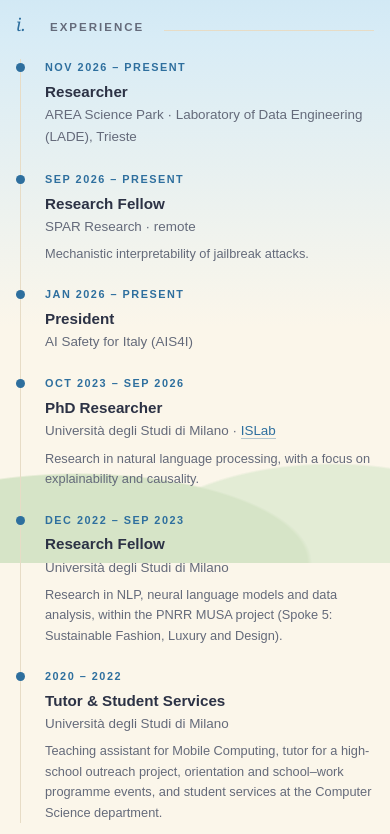
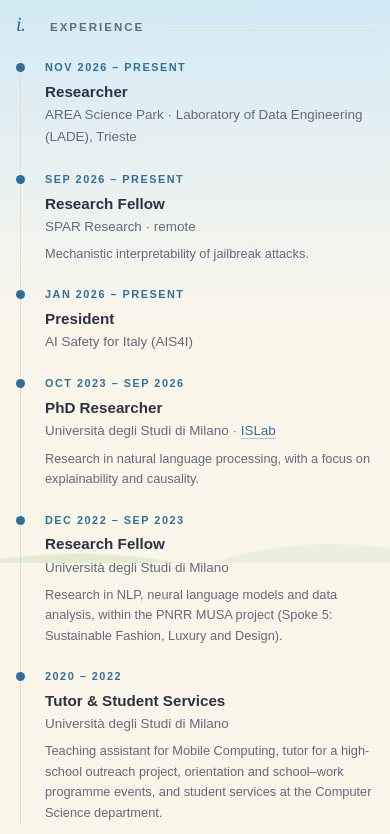
Before and after one commit to eliroc98/eliroc98.github.io, a plain HTML site: page background.html in a window 390 px wide. Shown: the part 281-1115 px from the top of the page. Drawn offline with Linux system fonts and the light colour scheme; a web font is replaced by a local one.

Commit message:
Add flame sprite favicon and tone down background scenery
Keep clouds in a thin band below the nav so they no longer sit behind
content, and shrink the hills on small screens.

Co-Authored-By: Claude Opus 5.5 <noreply@anthropic.com>

```diff
--- a/background.html
+++ b/background.html
@@ -9,6 +9,9 @@
 <link rel="preconnect" href="https://fonts.gstatic.com" crossorigin>
 <link href="https://fonts.googleapis.com/css2?family=Kaisei+Decol:wght@400;700&family=Zen+Maru+Gothic:wght@400;500;700&display=swap" rel="stylesheet">
 <script>(function(){var t=null;try{t=localStorage.getItem('theme');}catch(e){}if(t!=='light'&&t!=='dark'){t=window.matchMedia&&matchMedia('(prefers-color-scheme: dark)').matches?'dark':'light';}document.documentElement.setAttribute('data-theme',t);})();</script>
+<link rel="icon" href="favicon.svg" type="image/svg+xml">
+<link rel="icon" href="favicon.png" sizes="32x32" type="image/png">
+<link rel="apple-touch-icon" href="apple-touch-icon.png">
 <link rel="stylesheet" href="style.css">
 </head>
 <body>
--- a/style.css
+++ b/style.css
@@ -11,7 +11,7 @@
     --bg: #fbf6ea;
     --sky-top: #a9d4ee;
     --sky-mid: #d8ecf6;
-    --cloud: rgba(255, 255, 255, 0.92);
+    --cloud: rgba(255, 255, 255, 0.6);
     --hill-far: #cfe3c4;
     --hill-near: #b9d6a9;
     --nav-bg: rgba(251, 246, 234, 0.82);
@@ -712,11 +712,11 @@
     z-index: -2;
     pointer-events: none;
     background:
-      radial-gradient(ellipse 120px 38px at 12% 14%, var(--cloud) 60%, transparent 62%),
-      radial-gradient(ellipse 80px 46px at 16% 11%, var(--cloud) 60%, transparent 62%),
-      radial-gradient(ellipse 150px 44px at 78% 22%, var(--cloud) 60%, transparent 62%),
-      radial-gradient(ellipse 90px 52px at 82% 18%, var(--cloud) 60%, transparent 62%),
-      radial-gradient(ellipse 100px 30px at 52% 36%, var(--cloud) 55%, transparent 60%),
+      radial-gradient(ellipse 90px 26px at 8% 70px, var(--cloud) 60%, transparent 62%),
+      radial-gradient(ellipse 56px 30px at 11% 56px, var(--cloud) 60%, transparent 62%),
+      radial-gradient(ellipse 110px 30px at 62% 96px, var(--cloud) 60%, transparent 62%),
+      radial-gradient(ellipse 64px 34px at 66% 80px, var(--cloud) 60%, transparent 62%),
+      radial-gradient(ellipse 70px 20px at 92% 150px, var(--cloud) 55%, transparent 60%),
       linear-gradient(to bottom, var(--sky-top) 0%, var(--sky-mid) 38%, var(--bg) 72%);
     background-size: 1400px 100%, 1400px 100%, 1400px 100%, 1400px 100%, 1400px 100%, 100% 100%;
     background-repeat: repeat-x;
@@ -729,7 +729,7 @@
     left: 0;
     right: 0;
     bottom: 0;
-    height: 140px;
+    height: 110px;
     z-index: -1;
     pointer-events: none;
     background:
@@ -874,6 +874,10 @@
   nav .nav-links { margin-left: auto; min-width: 0; }
   nav .nav-inner { gap: 24px; }
 
+  @media (max-width: 960px) {
+    body::after { height: 60px; opacity: 0.35; }
+  }
+
   @media (prefers-reduced-motion: reduce) {
     body::before, body::after,
     :root[data-theme="dark"] body::before,
```
Also changed, not shown: index.html (+3 -0 lines), research.html (+3 -0 lines), skills.html (+3 -0 lines), talks.html (+3 -0 lines), apple-touch-icon.png (added), favicon.png (added), favicon.svg (added).
